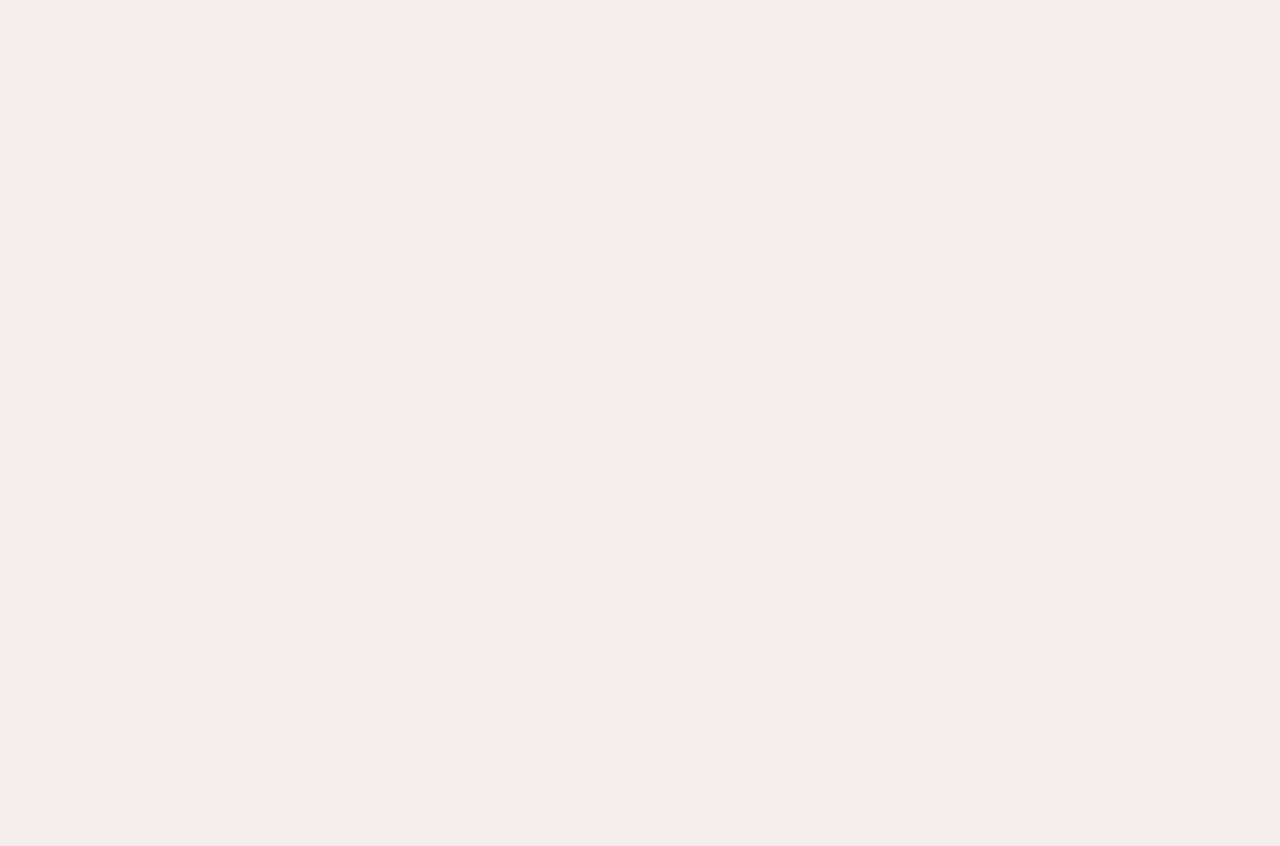
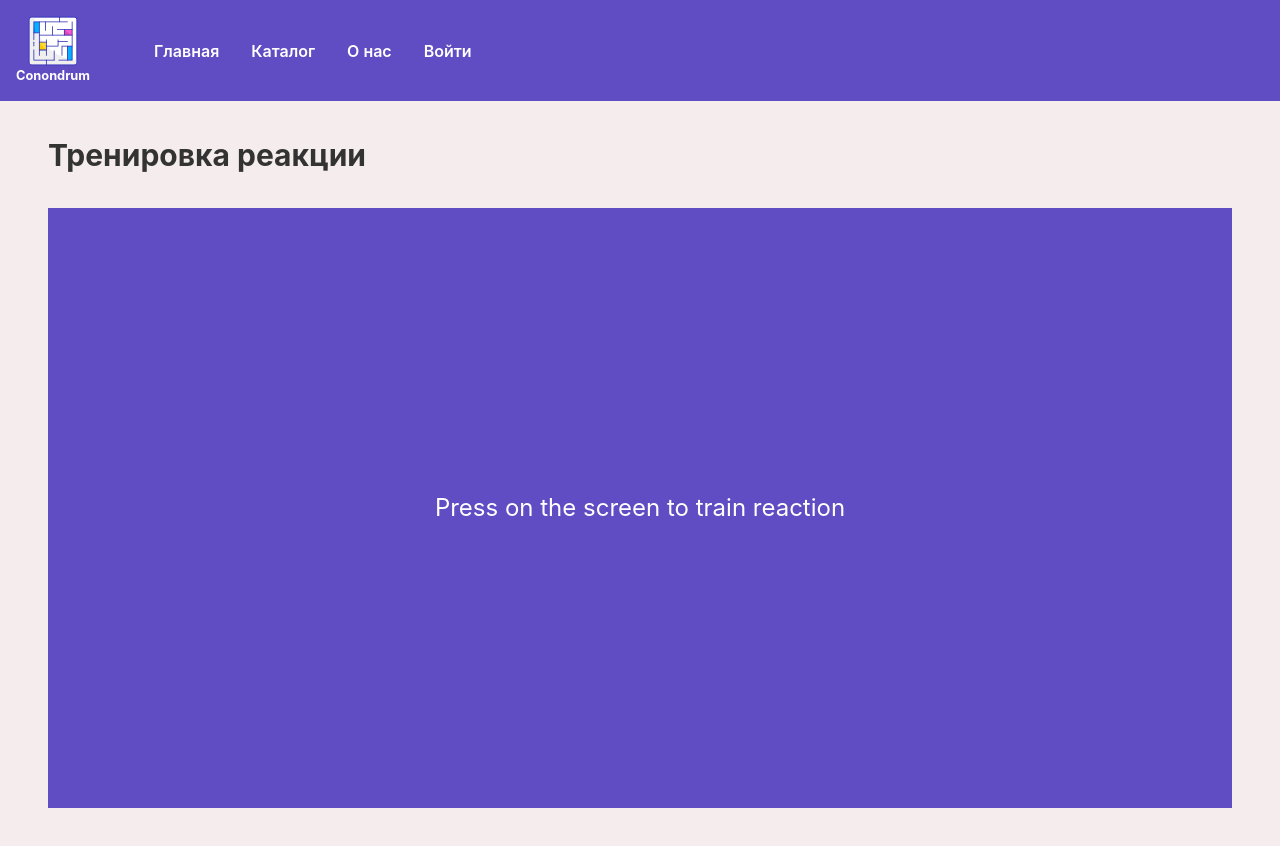
Before and after one commit to Rugnus/conundrum, a React (Vite) app in the folder frontend/: page /reaction-trainer in a window 1280 px wide. Before the commit this address had no page. Shown: the top 846 px of the page. Before the commit the page ends 800 px from the top, so only its background shows below. Built offline with nearby package versions, Linux system fonts and the light colour scheme.

Commit message:
add reaction game

```diff
--- a/frontend/src/App.tsx
+++ b/frontend/src/App.tsx
@@ -3,6 +3,7 @@ import { AuthenticationPage } from "@pages/AuthenticationPage/AuthenticationPage
 import { BlindTypePage } from "@pages/BlindTypePage/BlindTypePage";
 import { CatalogPage } from "@pages/CatalogPage/CatalogPage";
 import { MainPage } from "@pages/MainPage/MainPage";
+import { ReactionTrainerPage } from "@pages/ReactionTrainerPage/ReactionTrainerPage";
 import { Route, Routes } from "react-router-dom";
 
 function App() {
@@ -12,6 +13,7 @@ function App() {
       <Route path="/about" element={<AboutPage />} />
       <Route path="/catalog" element={<CatalogPage />} />
       <Route path="/blind-type" element={<BlindTypePage />} />
+      <Route path="/reaction-trainer" element={<ReactionTrainerPage />} />
       <Route path="/auth" element={<AuthenticationPage />} />
     </Routes>
   );
--- /dev/null
+++ b/frontend/src/features/ReactionTrainer/ReactionTrainer.tsx
@@ -0,0 +1,43 @@
+import { FC, useRef } from "react";
+import { ReactionGameWrapper } from "./styled/SReaction";
+
+export const ReactionTrainer: FC = () => {
+  const gameRef = useRef<HTMLDivElement>();
+  let startTime: number | null = null;
+  const timeoutIdRef = useRef<number | null>(null);
+
+  const startGameHandler = () => {
+    if (
+      gameRef.current.style.backgroundColor === "red" ||
+      !gameRef.current.style.backgroundColor
+    ) {
+      gameRef.current.style.backgroundColor = "red";
+      gameRef.current.innerHTML = `When color turns green click on it`;
+      const delay = Math.floor(Math.random() * (6000 - 2000 + 2000)) + 2000;
+
+      timeoutIdRef.current = setTimeout(() => {
+        gameRef.current.style.backgroundColor = "green";
+        startTime = Date.now();
+        gameRef.current.onclick = () => {
+          const clickTime = Date.now();
+          const reactionTime = clickTime - startTime;
+          if (gameRef.current.style.backgroundColor === "green") {
+            gameRef.current.innerHTML = `Reaction time: ${reactionTime}ms`;
+            timeoutIdRef.current = null;
+            startTime = null;
+            gameRef.current.onclick = () => {
+              gameRef.current.style.backgroundColor = "red";
+              startGameHandler();
+            };
+          }
+        };
+      }, delay);
+    }
+  };
+
+  return (
+    <ReactionGameWrapper onClick={startGameHandler} ref={gameRef}>
+      Press on the screen to train reaction
+    </ReactionGameWrapper>
+  );
+};
--- /dev/null
+++ b/frontend/src/features/ReactionTrainer/styled/SReaction.tsx
@@ -0,0 +1,22 @@
+import { pxToRem } from "@conundrum/ui-kit";
+import styled from "styled-components";
+
+export const ReactionGameWrapper = styled.div`
+  display: flex;
+  flex-direction: column;
+  justify-content: center;
+  align-items: center;
+  gap: ${pxToRem(15)};
+
+  width: 100%;
+  height: ${pxToRem(600)};
+  margin: ${pxToRem(30)} auto;
+
+  background-color: #604cc3;
+
+  font-size: ${pxToRem(24)};
+  color: #fff;
+
+  cursor: pointer;
+  user-select: none;
+`;
--- /dev/null
+++ b/frontend/src/pages/ReactionTrainerPage/ReactionTrainerPage.tsx
@@ -0,0 +1,11 @@
+import { Layout } from "@conundrum/ui-kit";
+import { FC } from "react";
+import { ReactionTrainer } from "src/features/ReactionTrainer/ReactionTrainer";
+
+export const ReactionTrainerPage: FC = () => {
+  return (
+    <Layout title="Тренировка реакции">
+      <ReactionTrainer />
+    </Layout>
+  );
+};
```
